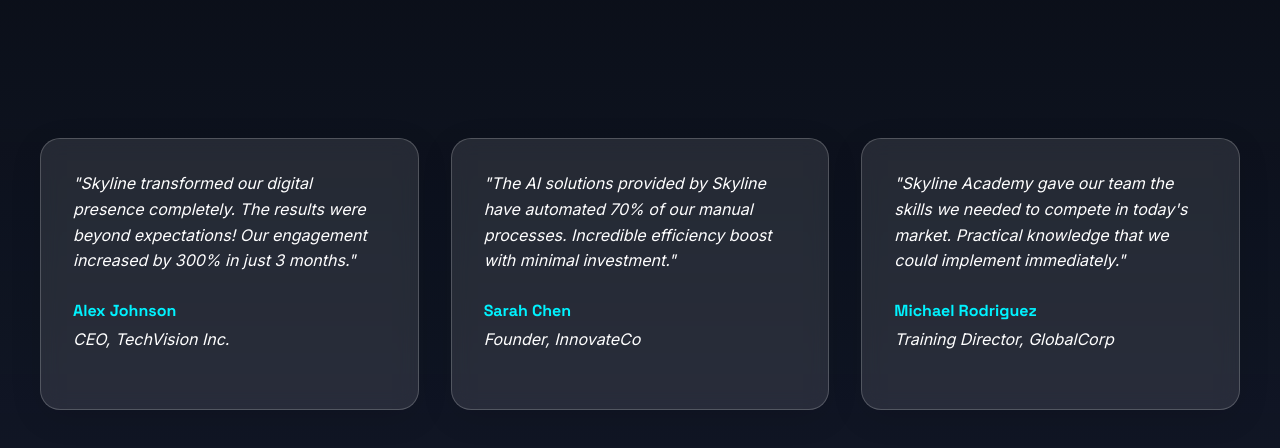
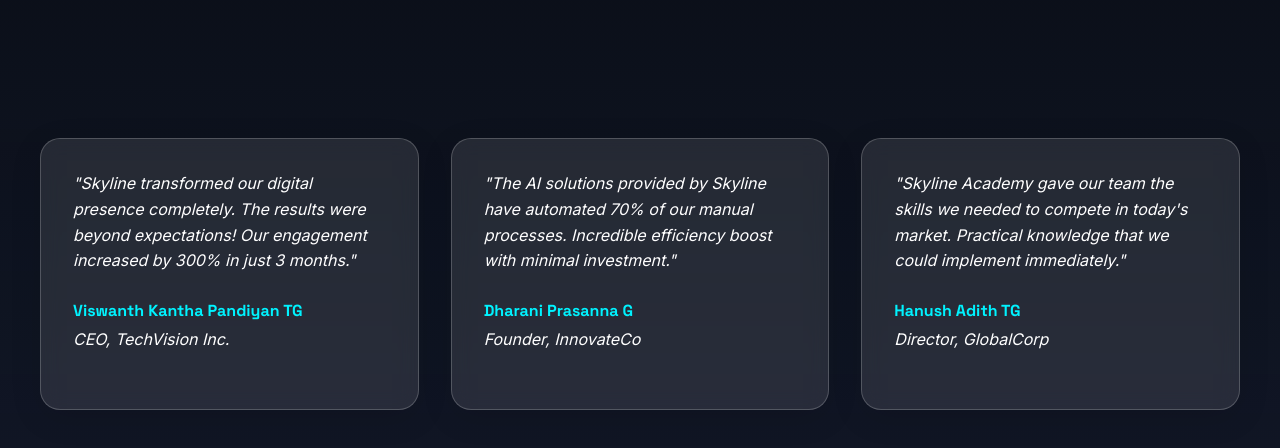
Before and after one commit to imprasannag/skyline, a plain HTML site: page index.html in a window 1280 px wide. Shown: the part 4982-5430 px from the top of the page. Drawn offline with nearby package versions, Linux system fonts and the light colour scheme.

Commit message:
Update index.html

```diff
--- a/index.html
+++ b/index.html
@@ -2467,7 +2467,7 @@
                 <div class="testimonial-content">
                     <p>"Skyline transformed our digital presence completely. The results were beyond expectations! Our engagement increased by 300% in just 3 months."</p>
                     <div class="testimonial-author">
-                        <h4>Alex Johnson</h4>
+                        <h4>Viswanth Kantha Pandiyan TG</h4>
                         <p>CEO, TechVision Inc.</p>
                     </div>
                 </div>
@@ -2476,7 +2476,7 @@
                 <div class="testimonial-content">
                     <p>"The AI solutions provided by Skyline have automated 70% of our manual processes. Incredible efficiency boost with minimal investment."</p>
                     <div class="testimonial-author">
-                        <h4>Sarah Chen</h4>
+                        <h4>Dharani Prasanna G</h4>
                         <p>Founder, InnovateCo</p>
                     </div>
                 </div>
@@ -2485,8 +2485,8 @@
                 <div class="testimonial-content">
                     <p>"Skyline Academy gave our team the skills we needed to compete in today's market. Practical knowledge that we could implement immediately."</p>
                     <div class="testimonial-author">
-                        <h4>Michael Rodriguez</h4>
-                        <p>Training Director, GlobalCorp</p>
+                        <h4>Hanush Adith TG</h4>
+                        <p>Director, GlobalCorp</p>
                     </div>
                 </div>
             </div>
```
